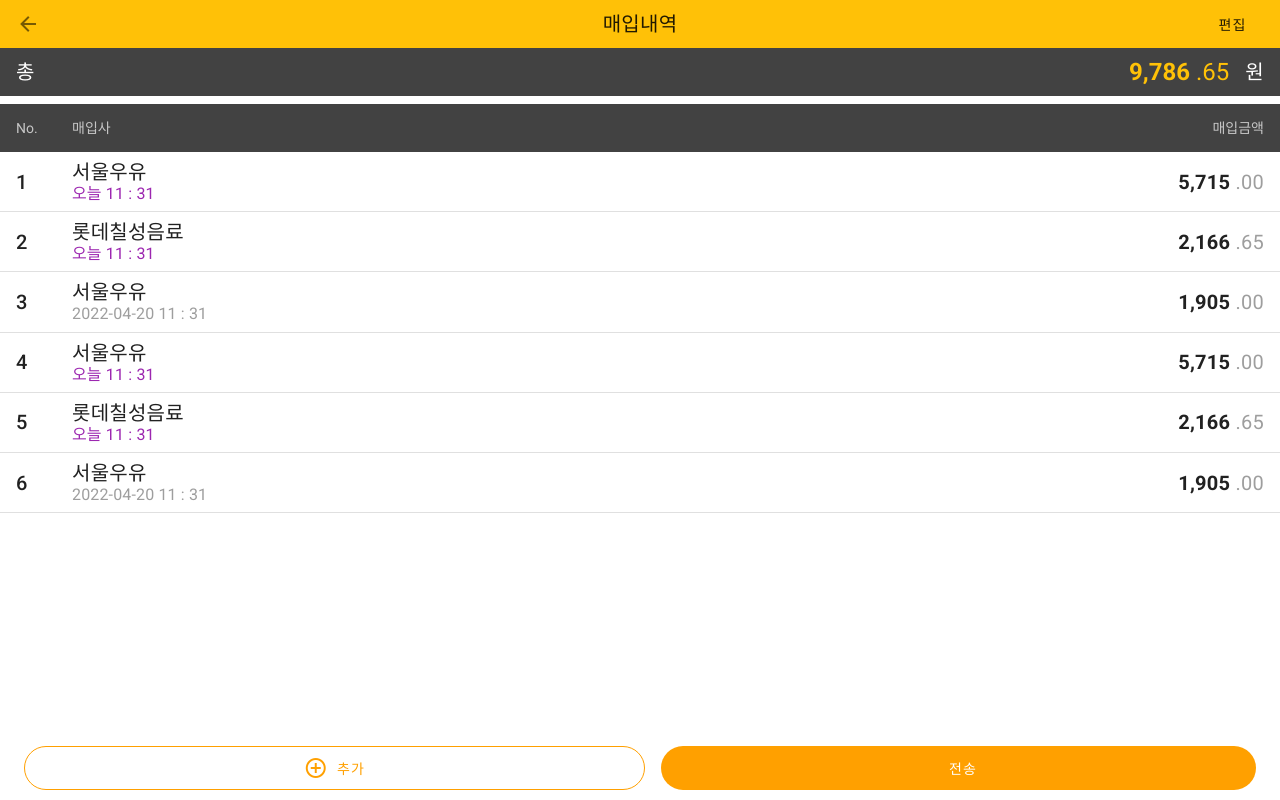
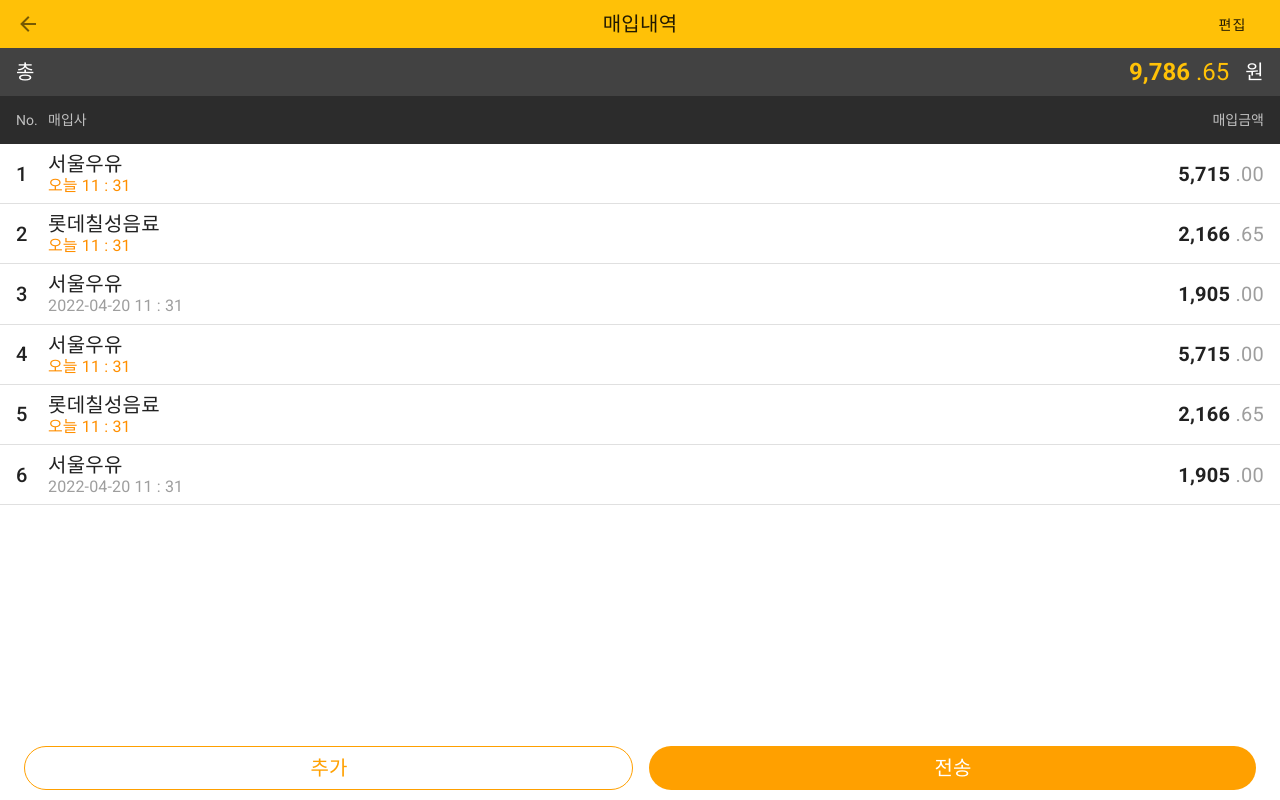
Before and after one commit to evaham/app_ui_vue2, a Vue app: page /purchaselist in a window 1280 px wide. Built offline with nearby package versions, Linux system fonts and the light colour scheme.

Commit message:
20220428_5

```diff
--- a/src/views/PurchaseList.vue
+++ b/src/views/PurchaseList.vue
@@ -13,16 +13,16 @@
         </v-card-title>
       </v-card>
     </div>
-    <v-list>
-      <v-subheader dark class="listsubheader secondary">
-        <div class="v-list-item__action">No.</div>
+    <v-list class="pt-0">
+      <v-subheader dark class="secondary darken-1">
+        <div class="v-list-item__action mr-2">No.</div>
         <div class="v-list-item__content">매입사</div>
-        <div class="v-list-item__action">매입금액</div>
+        <div class="v-list-item__action ml-2">매입금액</div>
       </v-subheader>
       <v-list-item-group>
         <template v-for="(item, index) in items">
           <v-list-item :key="index">
-            <v-list-item-action class="text-h6">
+            <v-list-item-action class="text-h6 mr-2">
               <span>{{ index + 1 }}</span>
             </v-list-item-action>
             <v-list-item-content class="pt-2 pb-2">
@@ -36,7 +36,7 @@
                 {{ item.time }}
               </v-list-item-subtitle>
             </v-list-item-content>
-            <v-list-item-action>
+            <v-list-item-action class="ml-2">
               <v-list-item-title class="text-h6 font-weight-bold">
                 {{ item.money }}
                 <span class="font-weight-regular grey--text">
@@ -59,8 +59,7 @@
         class="flex-grow-1 ml-2 mr-2"
         @click="dialog3 = true"
       >
-        <v-icon class="mr-2">mdi-plus-circle-outline</v-icon>
-        <span>추가</span>
+        <span class="text-h6">추가</span>
       </v-btn>
       <v-btn
         rounded
@@ -69,8 +68,7 @@
         color="accent"
         class="flex-grow-1 ml-2 mr-2"
       >
-        <v-icon class="mr-2">mdi-email-send-outline</v-icon>
-        <span>전송</span>
+        <span class="text-h6">전송</span>
       </v-btn>
     </v-app-bar>
     <v-dialog v-model="dialog3" persistent max-width="500px">
@@ -106,8 +104,7 @@
             class="flex-grow-1 ml-2 mr-2"
             @click="dialog3 = false"
           >
-            <v-icon class="mr-2">mdi-barcode-scan</v-icon>
-            <span>스캔</span>
+            <span class="text-h6">스캔</span>
           </v-btn>
           <v-btn
             rounded
@@ -118,8 +115,7 @@
             class="flex-grow-1 ml-2 mr-2"
             @click="dialog3 = false"
           >
-            <v-icon class="mr-2">mdi-check</v-icon>
-            <span>확인</span>
+            <span class="text-h6">확인</span>
           </v-btn>
         </v-card-actions>
       </v-card>
@@ -145,14 +141,14 @@
       {
         name: "서울우유",
         time: "오늘 11 : 31",
-        timecolor: "purple--text",
+        timecolor: "amber--text text--darken-3 text--darken-3",
         money: "5,715",
         ectmoney: ".00",
       },
       {
         name: "롯데칠성음료",
         time: "오늘 11 : 31",
-        timecolor: "purple--text",
+        timecolor: "amber--text text--darken-3",
         money: "2,166",
         ectmoney: ".65",
       },
@@ -166,14 +162,14 @@
       {
         name: "서울우유",
         time: "오늘 11 : 31",
-        timecolor: "purple--text",
+        timecolor: "amber--text text--darken-3",
         money: "5,715",
         ectmoney: ".00",
       },
       {
         name: "롯데칠성음료",
         time: "오늘 11 : 31",
-        timecolor: "purple--text",
+        timecolor: "amber--text text--darken-3",
         money: "2,166",
         ectmoney: ".65",
       },
```
Also changed, not shown: 11 other files (tests, documents, lock files or other folders).
